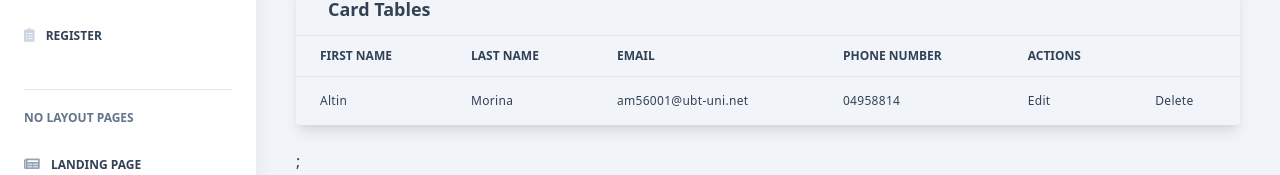
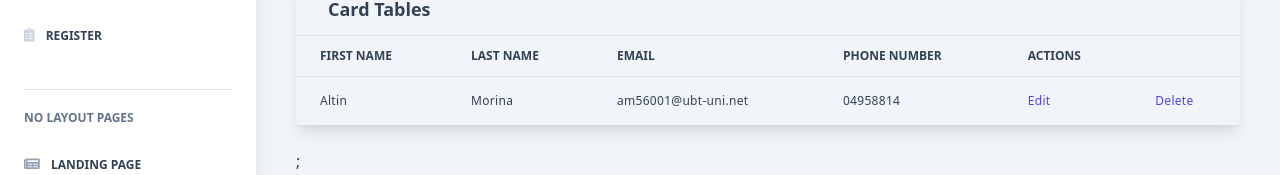
Before and after one commit to codewithaltin/banking-management-web-app, a Next.js app: page /admin/userlist in a window 1280 px wide. Shown: the part 465-640 px from the top of the page. Built offline with nearby package versions, Linux system fonts and the light colour scheme.

Commit message:
User component added

```diff
--- /dev/null
+++ b/components/Cards/User.js
@@ -0,0 +1,35 @@
+import React from "react";
+
+const User = () => {
+  return (
+    <tr>
+      {/*<th className="border-t-0 px-6 align-middle border-l-0 border-r-0 text-xs whitespace-nowrap p-4 text-left flex items-center">
+      Altin Morina
+    </th>*/}
+      <td className="border-t-0 px-6 align-middle border-l-0 border-r-0 text-xs whitespace-nowrap p-4 font-medium tracking-wide">
+        Altin
+      </td>
+      <td className="border-t-0 px-6 align-middle border-l-0 border-r-0 text-xs whitespace-nowrap p-4 font-medium tracking-wide">
+        Morina
+      </td>
+      <td className="border-t-0 px-6 align-middle border-l-0 border-r-0 text-xs whitespace-nowrap p-4 font-medium tracking-wide">
+        am56001@ubt-uni.net
+      </td>
+      <td className="border-t-0 px-6 align-middle border-l-0 border-r-0 text-xs whitespace-nowrap p-4 font-medium tracking-wide">
+        04958814
+      </td>
+      <td className="border-t-0 px-6 align-middle border-l-0 border-r-0 text-xs whitespace-nowrap p-4 font-medium tracking-wide">
+        <a className="text-indigo-600 hover:text-indigo-800 cursor-pointer">
+          Edit
+        </a>
+      </td>
+      <td className="border-t-0 px-6 align-middle border-l-0 border-r-0 text-xs whitespace-nowrap p-4 font-medium tracking-wide">
+        <a className="text-indigo-600 hover:text-indigo-800 cursor-pointer">
+          Delete
+        </a>
+      </td>
+    </tr>
+  );
+};
+
+export default User;
--- a/components/Cards/UserTable.js
+++ b/components/Cards/UserTable.js
@@ -3,7 +3,7 @@ import PropTypes from "prop-types";
 
 // components
 
-import TableDropdown from "components/Dropdowns/TableDropdown.js";
+import User from "components/Cards/User.js";
 
 export default function UserTable() {
   return (
@@ -65,29 +65,7 @@ export default function UserTable() {
               </tr>
             </thead>
             <tbody>
-              <tr>
-                {/*<th className="border-t-0 px-6 align-middle border-l-0 border-r-0 text-xs whitespace-nowrap p-4 text-left flex items-center">
-                  Altin Morina
-                </th>*/}
-                <td className="border-t-0 px-6 align-middle border-l-0 border-r-0 text-xs whitespace-nowrap p-4 font-medium tracking-wide">
-                  Altin
-                </td>
-                <td className="border-t-0 px-6 align-middle border-l-0 border-r-0 text-xs whitespace-nowrap p-4 font-medium tracking-wide">
-                  Morina
-                </td>
-                <td className="border-t-0 px-6 align-middle border-l-0 border-r-0 text-xs whitespace-nowrap p-4 font-medium tracking-wide">
-                  am56001@ubt-uni.net
-                </td>
-                <td className="border-t-0 px-6 align-middle border-l-0 border-r-0 text-xs whitespace-nowrap p-4 font-medium tracking-wide">
-                  04958814
-                </td>
-                <td className="border-t-0 px-6 align-middle border-l-0 border-r-0 text-xs whitespace-nowrap p-4 font-medium tracking-wide">
-                  Edit
-                </td>
-                <td className="border-t-0 px-6 align-middle border-l-0 border-r-0 text-xs whitespace-nowrap p-4 font-medium tracking-wide">
-                  Delete
-                </td>
-              </tr>
+              <User />
             </tbody>
           </table>
         </div>
```
